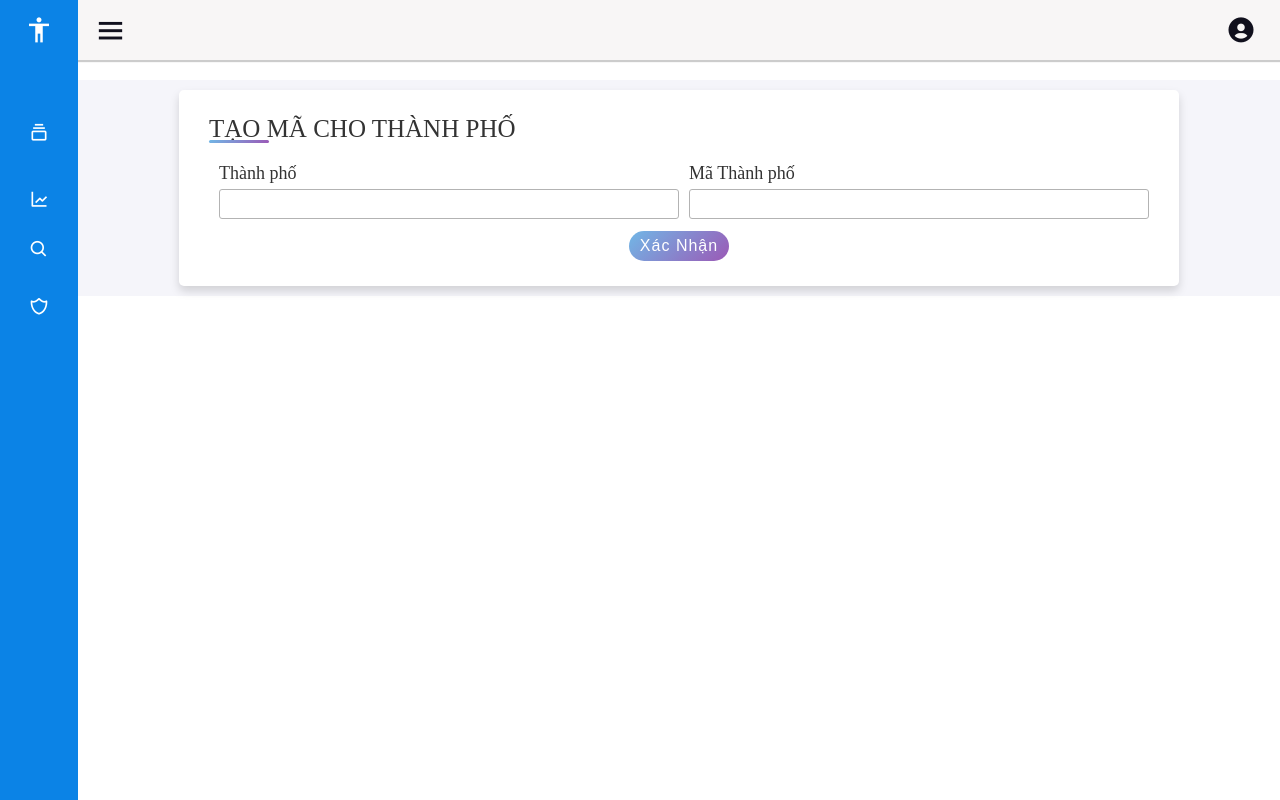
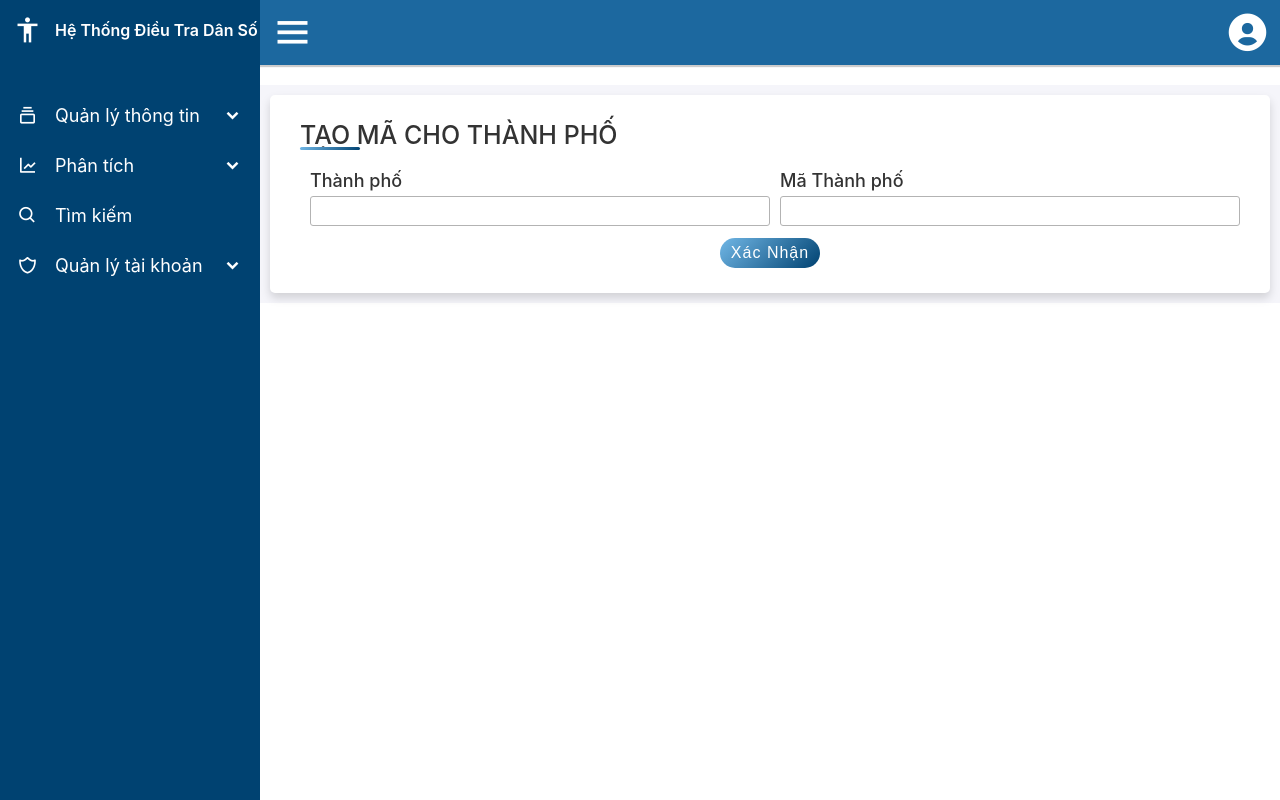
Before and after one commit to levanminhuet/khungweb, a plain HTML site: page index.html in a window 1280 px wide. Drawn offline with nearby package versions, Linux system fonts and the light colour scheme.

Commit message:
edit css
edit css

```diff
--- a/index.html
+++ b/index.html
@@ -8,11 +8,19 @@
     <link rel="stylesheet" href="./style.css">
     <link rel="stylesheet" href="./style-form.css">
     <link href='https://unpkg.com/boxicons@2.1.1/css/boxicons.min.css' rel='stylesheet'>
-
+    <script src="https://cdnjs.cloudflare.com/ajax/libs/jquery/3.5.1/jquery.min.js" charset="utf-8"></script>
 </head>
 <body>
+    <div id="header">
+        <div class="navbar-left">
+            <i class="bx bx-menu"></i>
+        </div>
+        <div class="navbar-right">
+            <i class='bx bxs-user-circle'></i>
+        </div>
+    </div>
     <div  id="tabs">
-        <div class="sidebar close">
+        <div class="sidebar">
             <div class="logo-details">
                 <i class='bx bx-body'></i>
                 <span class="logo_name">Hệ Thống Điều Tra Dân Số</span>
@@ -27,31 +35,30 @@
                     <i class="bx bxs-chevron-down arrow"></i>
                 </div>
                 <ul class="sub-menu tab">
-
                         <li><a class="link_name"  href="#">Quản lý thông tin</a></li>
-                        <li ><a class="tablinks" id="defaultOpen" onclick="opensidebar(event, 'taomatp') "href="#" >Tạo mã</a></li>
-                        <li ><a class="tablinks"  onclick="opensidebar(event, 'taotaikhoan') "href="#" >Tạo tài khoản</a></li>
-                        <li ><a class="tablinks" onclick="opensidebar(event, 'danhsachtp') "href="#" >Danh Sách TP</a></li>
+                        <li ><a class="tablinks" id="defaultOpen" onclick="opensidebar(event, 'taomatp')" href="#" >Tạo mã</a></li>
+                        <li ><a class="tablinks"  onclick="opensidebar(event, 'taotaikhoan')" href="#" >Tạo tài khoản</a></li>
+                        <li ><a class="tablinks" onclick="opensidebar(event, 'danhsachtp') " href="#" >Danh Sách TP</a></li>
                 </ul>
              </li>
              <li>
                 <div class="icon-link">
                     <a href="#">
-                        <i class='bx bx-line-chart'></i>
+                        <i class="bx bx-line-chart"></i>
                         <span class="link_name">Phân tích</span>
                     </a>
                     <i class="bx bxs-chevron-down arrow"></i>
                 </div>
                 <ul class="sub-menu">
                     <li><a href="#" class="link_name">Phân tích</a></li>
-                    <li><a href="#">Danh sách dân số</a></li>
-                    <li><a href="#">Phân tích dân số</a></li>
-                    <li><a href="#">Thông tin</a></li>
+                    <li><a href="tablinks" onclick="opensidebar(event, 'taomatp')" href="#">Danh sách dân số</a></li>
+                    <li><a href="tablinks" onclick="opensidebar(event, 'taomatp')" href="#">Phân tích dân số</a></li>
+                    <li><a href="tablinks" onclick="opensidebar(event, 'taomatp')" href="#">Thông tin</a></li>
                 </ul>
              </li>
              <li>
                  <a href="#">
-                    <i class='bx bx-search' ></i>
+                    <i class="bx bx-search" ></i>
                     <span class="link_name">Tìm kiếm</span>
                  </a>
                  <ul class="sub-menu">
@@ -61,7 +68,7 @@
             <li>
                 <div class="icon-link">
                     <a href="#">
-                        <i class='bx bx-shield-alt-2'></i>
+                        <i class="bx bx-shield-alt-2"></i>
                         <span class="link_name">Quản lý tài khoản</span>
                     </a>
                     <i class="bx bxs-chevron-down arrow"></i>
@@ -74,16 +81,6 @@
             </ul>
         </div>
         <section class="home-section">
-            <div class="header">
-                <div class="home-content col-leftnavbar">
-                    <i class="bx bx-menu"></i>
-                    <span class="text"></span>
-                </div>
-                <div class="navbar-right">
-                    <i class='bx bxs-user-circle'></i>
-                </div>
-            </div>
-
             <div id="taomatp" class="tabcontent">
                 <div id="formcontent">
                     <div class="container">
@@ -189,19 +186,21 @@
         </section>
     </div>
     <script>
-        let arrow = document.querySelectorAll(".arrow");
-        for ( var i = 0; i < arrow.length; i++) {
-            arrow[i].addEventListener("click", (e)=>{
-                let arrowParent = e.target.parentElement.parentElement;
-                arrowParent.classList.toggle("showMenu");
-            });
-        }
+        let header = document.querySelector("#header");
         let sidebar = document.querySelector(".sidebar");
         let sidebarBtn = document.querySelector(".bx-menu");
         sidebarBtn.addEventListener("click",() => {
             sidebar.classList.toggle("close");
+            header.classList.toggle("close");
         });
 
+        $(document).ready(function(){
+          //jquery for toggle sub menus
+            $('.icon-link').click(function(){
+                $(this).next('.sub-menu').slideToggle();
+                $(this).find('.arrow').toggleClass('rotate');
+            });
+        });
 
         function opensidebar(evt, cityName) {
             // Declare all variables
@@ -226,6 +225,5 @@
             // Get the element with id="defaultOpen" and click on it
             document.getElementById("defaultOpen").click();
         </script>
-
 </body>
 </html>
--- a/style-form.css
+++ b/style-form.css
@@ -28,7 +28,7 @@
     height: 3px;
     width: 60px;
     border-radius: 5px;
-    background: linear-gradient(135deg, #71b7e6,#9b59b6);
+    background: linear-gradient(135deg, #71b7e6, var(--primary-color));
 }
 
 .input-group2, .input-group3 {
@@ -97,10 +97,10 @@ form .input-details span.details {
     letter-spacing: 1px;
     cursor: pointer;
     transform: all 0.3s ease;
-    background: linear-gradient(135deg, #71b7e6,#9b59b6);
+    background: linear-gradient(135deg, #71b7e6, var(--primary-color));
 }
 form .button input:hover{
-    background: linear-gradient(-135deg, #71b7e6,#9b59b6);
+    background: linear-gradient(-135deg, #71b7e6, var(--primary-color));
 }
 @media(max-width:700px) {
      .reponsive-form {
--- a/style.css
+++ b/style.css
@@ -4,132 +4,192 @@
     padding: 0;
     box-sizing: border-box;
 }
+
+:root {
+    --width-sidebar: 260px;
+    --min-width-sidebar: 55px;
+    --primary-color: #004271;
+}
+
 html {
     color: #333;
     font-size: 62.5%;
+    font-family: -apple-system, BlinkMacSystemFont, 'Segoe UI', Roboto, Oxygen, Ubuntu, Cantarell, 'Open Sans', 'Helvetica Neue', sans-serif;
+}
 
+body {
+    min-width: 960px;
+}
+
+#header {
+    position: relative;
+    height: 65px;
+    left: var(--width-sidebar);
+    width: calc(100% - var(--width-sidebar));
+    transition: all 0.5s ease;
+    display: flex;
+    justify-content: space-between;
+    padding-top: 0;
+    background: #1c689f;
+    margin-bottom: 20px;
+    box-shadow: 1px 1px 1px 1px #ccc;
+}
+
+#header.close {
+    left: var(--min-width-sidebar);
+    width: calc(100% - var(--min-width-sidebar));
+}
+
+#header i {
+    color: #fff;
+    font-size: 45px;
+    padding: 10px;
+    cursor: pointer;
 }
 
 .sidebar {
     position: fixed;
-     top: 0;
+    top: 0;
     left: 0;
-    width: 280px;
+    width: var(--width-sidebar);
     height: 100%;
-    background: rgb(11, 131, 230);
+    background: var(--primary-color);
     z-index: 100;
     transition: all 0.5s ease;
+}
 
+.sidebar.close {
+    width: var(--min-width-sidebar);
 }
-.sidebar.close{
-    width: 78px;
-}
-.sidebar .logo-details{
+
+.sidebar .logo-details {
     height: 60px;
     width: 100%;
     display: flex;
     align-items: center;
 }
-.sidebar .logo-details i{
+
+.sidebar .logo-details i {
     font-size: 30px;
     color: #fff;
     height: 50px;
-    min-width: 78px;
+    min-width: var(--min-width-sidebar);
     text-align: center;
     line-height: 50px;
 }
-.sidebar .logo-details .logo_name{
+
+.sidebar .logo-details .logo_name {
     font-size: 16px;
     color: #fff;
     font-weight: 600;
     transition: 0.3s ease;
     transition-delay: 0.1s;
 }
-.sidebar.close .logo-details .logo_name{
+
+.sidebar.close .logo-details .logo_name {
     transition-delay: 0s;
     opacity: 0;
     pointer-events: none;
 }
-.sidebar .nav-links{
+
+.sidebar .nav-links {
     height: 100%;
     padding: 30px 0 150px 0;
     overflow: auto;
 }
-.sidebar.close .nav-links{
+
+.sidebar.close .nav-links {
     overflow: visible;
 }
-.sidebar .nav-links::-webkit-scrollbar{
+
+.sidebar .nav-links::-webkit-scrollbar {
     display: none;
 }
+
 .sidebar .nav-links li {
     position: relative;
     list-style: none;
     transition: all 0.4s ease;
 }
-.sidebar .nav-links li:hover{
-    background: #5872f5;
-}
+
+/* .sidebar .nav-links li:hover .tablinks{
+    background: #204560;
+} */
+
 .sidebar .nav-links li .icon-link {
     display: flex;
     align-items: center;
     justify-content: space-between;
 }
-.sidebar.close .nav-links li .icon-link{
+
+.sidebar.close .nav-links li .icon-link {
     display: block;
 }
-.sidebar .nav-links li i{
+
+.sidebar .nav-links li i {
     height: 50px;
-    min-width: 78px;
+    min-width: var(--min-width-sidebar);
     text-align: center;
     line-height: 50px;
     color: #fff;
     font-size: 20px;
     cursor: pointer;
     transition: all 0.3s ease;
+}
 
+.sidebar .nav-links .icon-link .arrow.rotate {
+    transform: rotate(-90deg);
 }
-.sidebar .nav-links li.showMenu i.arrow{
-    transform: rotate(-180deg);
-}
-.sidebar.close .nav-links i.arrow{
+
+.sidebar.close .nav-links i.arrow {
     display: none;
 }
-.sidebar .nav-links li a{
+
+.sidebar .nav-links li a {
     display: flex;
     align-items: center;
     text-decoration: none;
 }
-.sidebar .nav-links li a .link_name{
+
+.sidebar .nav-links li a .link_name {
     font-size: 18px;
     font-weight: 400;
     color: #fff;
     transition: all 0.4s ease;
 }
-.sidebar.close .nav-links li a .link_name{
+
+.sidebar.close .nav-links li a .link_name {
     opacity: 0;
     pointer-events: none;
 }
-.sidebar .nav-links li .sub-menu{
-    padding:  6px 6px 14px 80px;
-    margin-top: -10px;
-    background: #5872f5;
+
+.sidebar .nav-links li .sub-menu {
+    background:#337aa8;
+    box-shadow: 0 0 10px rgb(0 0 0 / 30%);
     display: none;
 }
-.sidebar .nav-links li.showMenu .sub-menu{
+
+.sidebar .nav-links li.showMenu .sub-menu {
     display: block;
 }
+
 .sidebar .nav-links li .sub-menu a {
     color: #fff;
-    font-size: 15px;
-    padding: 5px 0;
+    font-size: 16px;
+    padding: 8px 0;
     white-space: nowrap;
     opacity: 0.6;
     transition: all 0.3s ease;
+    justify-content: center;
 }
-.sidebar .nav-links li .sub-menu a:hover {
+
+.sidebar .nav-links .sub-menu .tablinks:hover,
+.sidebar .nav-links .sub-menu .tablinks.colorTab{
     opacity: 1;
+    background:#025a99;
 }
-.sidebar.close .nav-links li .sub-menu{
+
+.sidebar.close .nav-links li .sub-menu {
     position: absolute;
     left: 100%;
     top:-10px;
@@ -141,87 +201,52 @@ html {
     pointer-events: none;
     transition: 0s;
 }
-.sidebar.close .nav-links li:hover .sub-menu{
+
+.sidebar.close .nav-links li:hover .sub-menu {
     top:0;
     opacity: 1;
     pointer-events: auto;
     transition: all 0.4s ease;
 }
-.sidebar .nav-links li .sub-menu .link_name{
+
+.sidebar .nav-links li .sub-menu .link_name {
     display: none;
 }
-.sidebar.close .nav-links li .sub-menu .link_name{
+
+.sidebar.close .nav-links li .sub-menu .link_name {
     font-size: 18px;
     opacity: 1;
     display: block;
 }
-.sidebar .nav-link li .sub-menu.blank{
+
+.sidebar .nav-link li .sub-menu.blank {
     opacity: 1;
     pointer-events: auto;
     padding: 3px 20px 6px 16px;
     opacity: 0;
     pointer-events: none;
 }
-.sidebar .nav-links li:hover .sub-menu.blank{
+
+.sidebar .nav-links li:hover .sub-menu.blank {
     top:50%;
     transform: translateY(-50%);
 }
+
 .home-section {
     position: relative;
-    height: 25vh;
-    left:260px;
-    width: calc(100% - 260px);
+    left: var(--width-sidebar);
+    width: calc(100% - var(--width-sidebar));
     transition: all 0.5s ease;
 }
-.sidebar.close ~ .home-section{
-    left: 78px;
-    width: calc(100% - 78px);
-}
-.home-section .home-content{
-    height: 60px;
-    display: flex;
-    align-items: center;
-}
-.home-section .home-content .bx-menu,
-.home-section .home-content .text{
-    color: #11101d;
-    font-size: 35px;
-}
-.home-section .home-content .bx-menu{
-    margin: 0 15px;
-    cursor: pointer;
-}
-.home-section .home-content .text{
-    font-size: 26px;
-    font-weight: 600;
-}
-@media (max-width:420px) {
-    .sidebar.close .nav-links li .sub-menu{
+
+/* @media (max-width:420px) {
+    .sidebar.close .nav-links li .sub-menu {
         display: none;
     }
+
+} */
+
+.sidebar.close ~ .home-section {
+    left: var(--min-width-sidebar);
+    width: calc(100% - var(--min-width-sidebar));
 }
-
-.header {
-    display: flex;
-    justify-content: space-between;
-    padding-top: 0;
-    background: rgb(248, 246, 246);
-    margin-bottom: 20px;
-    box-shadow: 1px 1px 1px 1px #ccc;
-}
-.navbar-right{
-    height: 60px;
-    width: 100%;
-    display: flex;
-    align-items: center;
-    flex-direction: row-reverse;
-
-}
-.navbar-left i, .navbar-right i{
-    font-size: 30px;
-    color: #11101d;
-    height: 50px;
-    min-width: 78px;
-    text-align: center;
-    line-height: 50px;
-}
```
Lines whose indentation alone changed are shown as unchanged.
